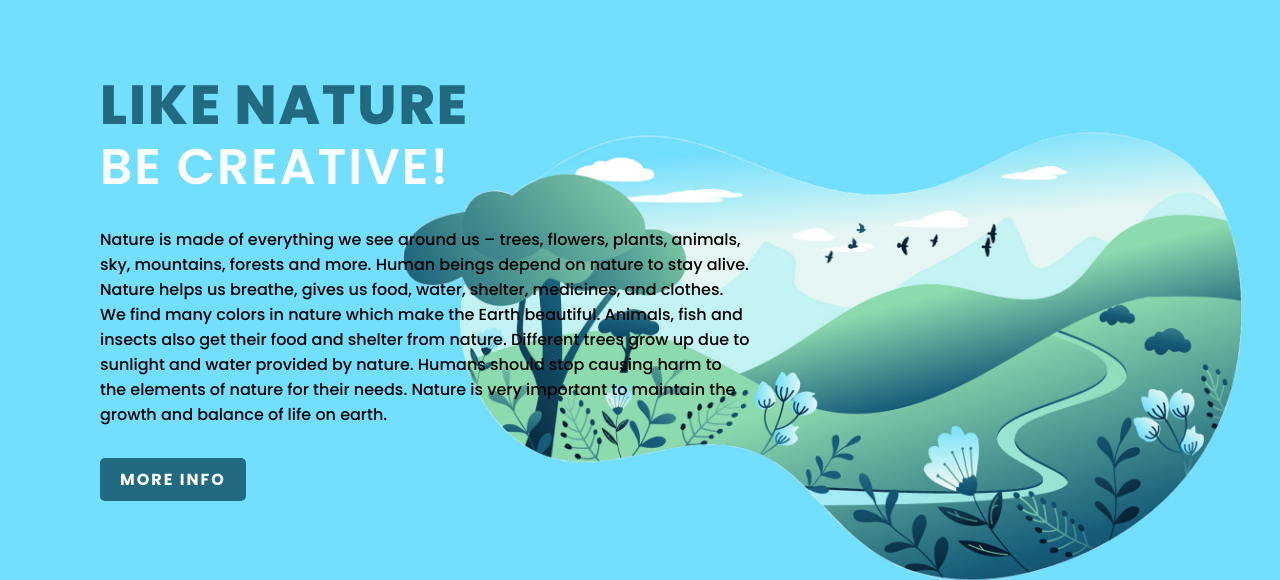
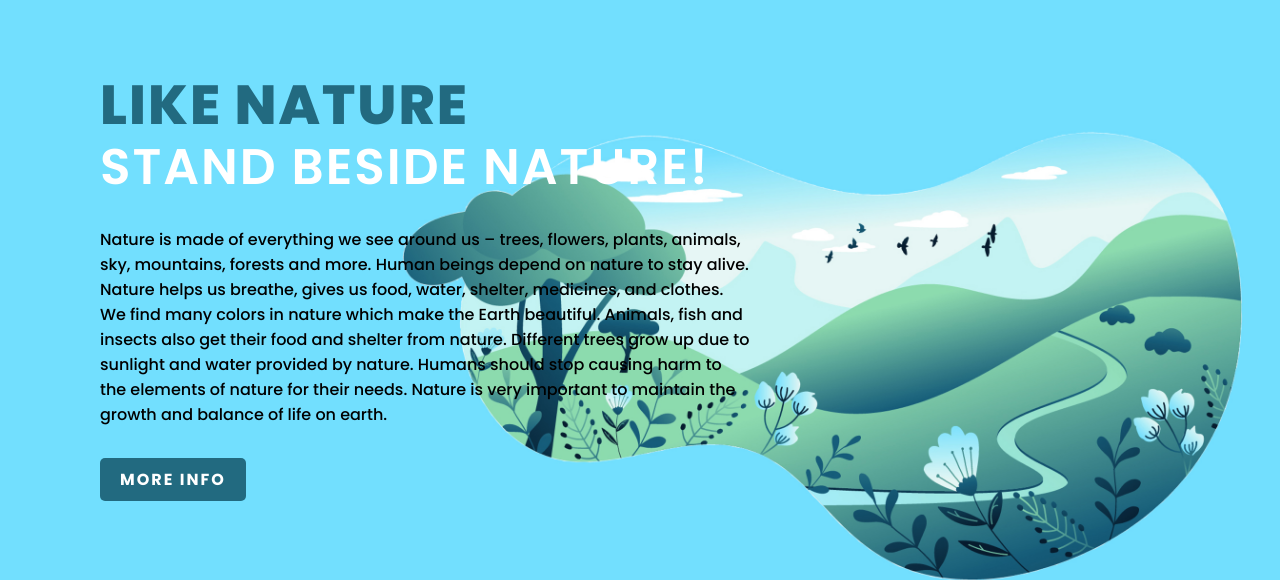
Before and after one commit to MittaliKhandelwal/Landing-Page, a plain HTML site: page index.html in a window 1280 px wide. Shown: the part 112-692 px from the top of the page. Drawn offline with Linux system fonts and the light colour scheme.

Commit message:
Update index.html

```diff
--- a/index.html
+++ b/index.html
@@ -29,7 +29,7 @@
       </header>
       <div class="content">
         <div class="info">
-          <h2>Like Nature <br><span>Be Creative!</span></h2>
+          <h2>Like Nature <br><span>Stand Beside Nature!</span></h2>
           <p>Nature is made of everything we see around us – trees, flowers, plants, animals, sky, mountains, forests and more. Human beings depend on nature to stay alive. Nature helps us breathe, gives us food, water, shelter, medicines, and clothes. We find many colors in nature which make the Earth beautiful.
 
 Animals, fish and insects also get their food and shelter from nature. Different trees grow up due to sunlight and water provided by nature. Humans should stop causing harm to the elements of nature for their needs. Nature is very important to maintain the growth and balance of life on earth.</p>
```
